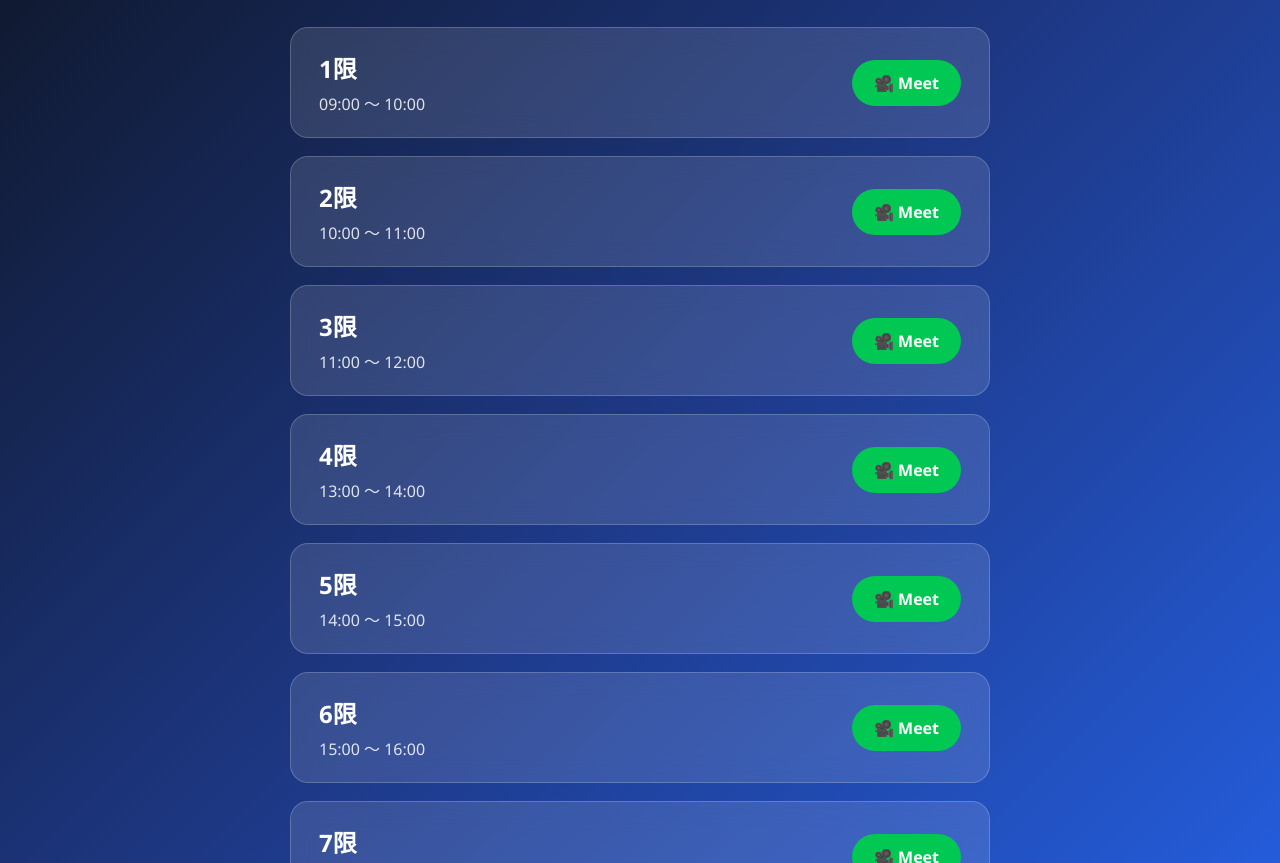
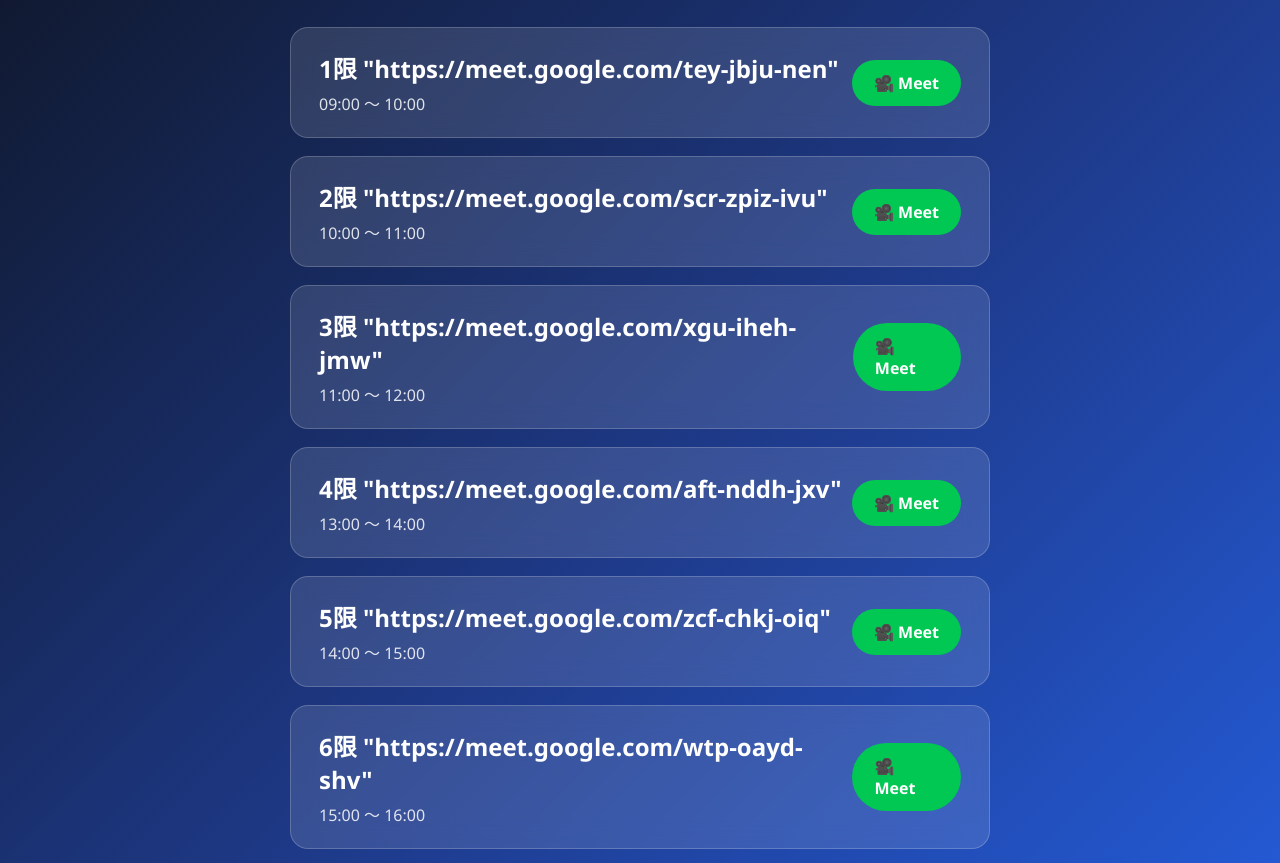
Before and after one commit to tanakanagisa3/tanakanagisa3.github.io, a plain HTML site: page index.html in a window 1280 px wide. Shown: the part 89-952 px from the top of the page. Drawn offline with Linux system fonts and the light colour scheme.

Commit message:
Add files via upload

```diff
--- a/index.html
+++ b/index.html
@@ -122,7 +122,7 @@
 
             <a class="card" href="https://meet.google.com/tey-jbju-nen" target="_blank" rel="noopener noreferrer">
                 <div class="info">
-                    <div class="period">1限</div>
+                    <div class="period">1限 "https://meet.google.com/tey-jbju-nen"</div>
                     <div class="time">09:00 ～ 10:00</div>
                 </div>
                 <div class="join">🎥 Meet</div>
@@ -130,7 +130,7 @@
 
             <a class="card" href="https://meet.google.com/scr-zpiz-ivu" target="_blank" rel="noopener noreferrer">
                 <div class="info">
-                    <div class="period">2限</div>
+                    <div class="period">2限 "https://meet.google.com/scr-zpiz-ivu"</div>
                     <div class="time">10:00 ～ 11:00</div>
                 </div>
                 <div class="join">🎥 Meet</div>
@@ -138,7 +138,7 @@
 
             <a class="card" href="https://meet.google.com/xgu-iheh-jmw" target="_blank" rel="noopener noreferrer">
                 <div class="info">
-                    <div class="period">3限</div>
+                    <div class="period">3限 "https://meet.google.com/xgu-iheh-jmw"</div>
                     <div class="time">11:00 ～ 12:00</div>
                 </div>
                 <div class="join">🎥 Meet</div>
@@ -146,7 +146,7 @@
 
             <a class="card" href="https://meet.google.com/aft-nddh-jxv" target="_blank" rel="noopener noreferrer">
                 <div class="info">
-                    <div class="period">4限</div>
+                    <div class="period">4限 "https://meet.google.com/aft-nddh-jxv"</div>
                     <div class="time">13:00 ～ 14:00</div>
                 </div>
                 <div class="join">🎥 Meet</div>
@@ -154,7 +154,7 @@
 
             <a class="card" href="https://meet.google.com/zcf-chkj-oiq" target="_blank" rel="noopener noreferrer">
                 <div class="info">
-                    <div class="period">5限</div>
+                    <div class="period">5限 "https://meet.google.com/zcf-chkj-oiq"</div>
                     <div class="time">14:00 ～ 15:00</div>
                 </div>
                 <div class="join">🎥 Meet</div>
@@ -162,7 +162,7 @@
 
             <a class="card" href="https://meet.google.com/wtp-oayd-shv" target="_blank" rel="noopener noreferrer">
                 <div class="info">
-                    <div class="period">6限</div>
+                    <div class="period">6限 "https://meet.google.com/wtp-oayd-shv"</div>
                     <div class="time">15:00 ～ 16:00</div>
                 </div>
                 <div class="join">🎥 Meet</div>
@@ -170,7 +170,7 @@
 
             <a class="card" href="https://meet.google.com/noz-agij-cfa" target="_blank" rel="noopener noreferrer">
                 <div class="info">
-                    <div class="period">7限</div>
+                    <div class="period">7限 "https://meet.google.com/noz-agij-cfa"</div>
                     <div class="time">16:00 ～ 17:00</div>
                 </div>
                 <div class="join">🎥 Meet</div>
@@ -178,7 +178,7 @@
 
             <a class="card" href="https://meet.google.com/ttn-evje-ims" target="_blank" rel="noopener noreferrer">
                 <div class="info">
-                    <div class="period">17:00-18:00</div>
+                    <div class="period">17:00 "https://meet.google.com/ttn-evje-ims"</div>
                     <div class="time">17:00 ～ 18:00</div>
                 </div>
                 <div class="join">🎥 Meet</div>
```
